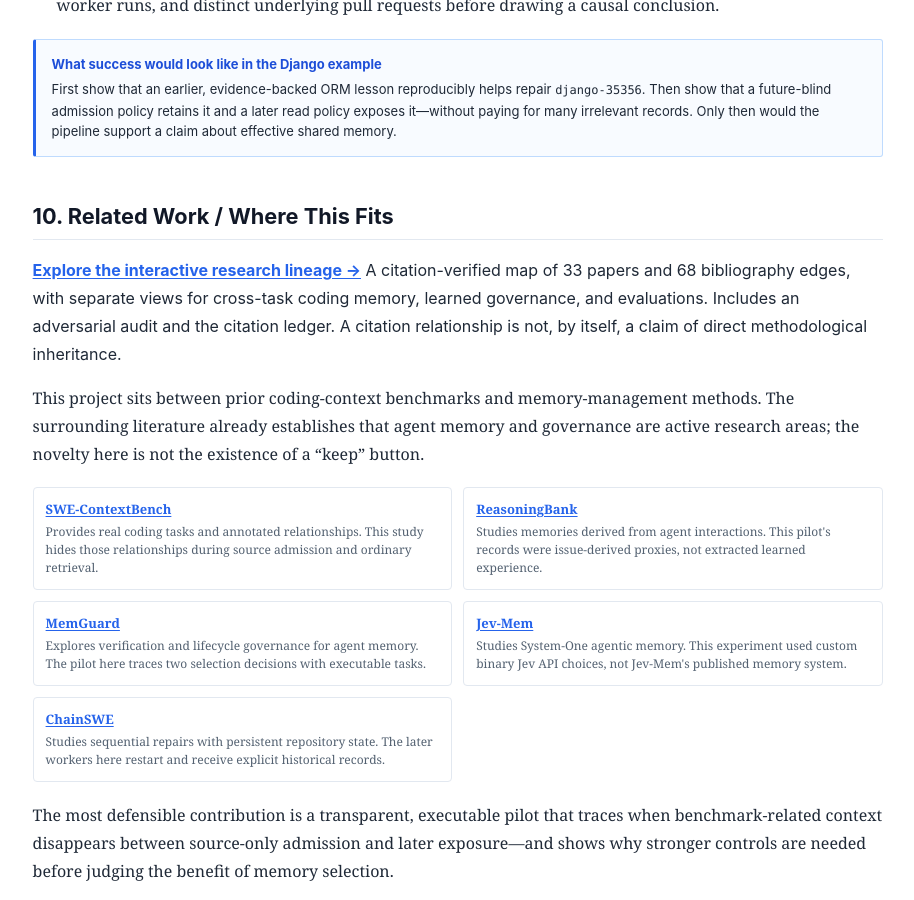
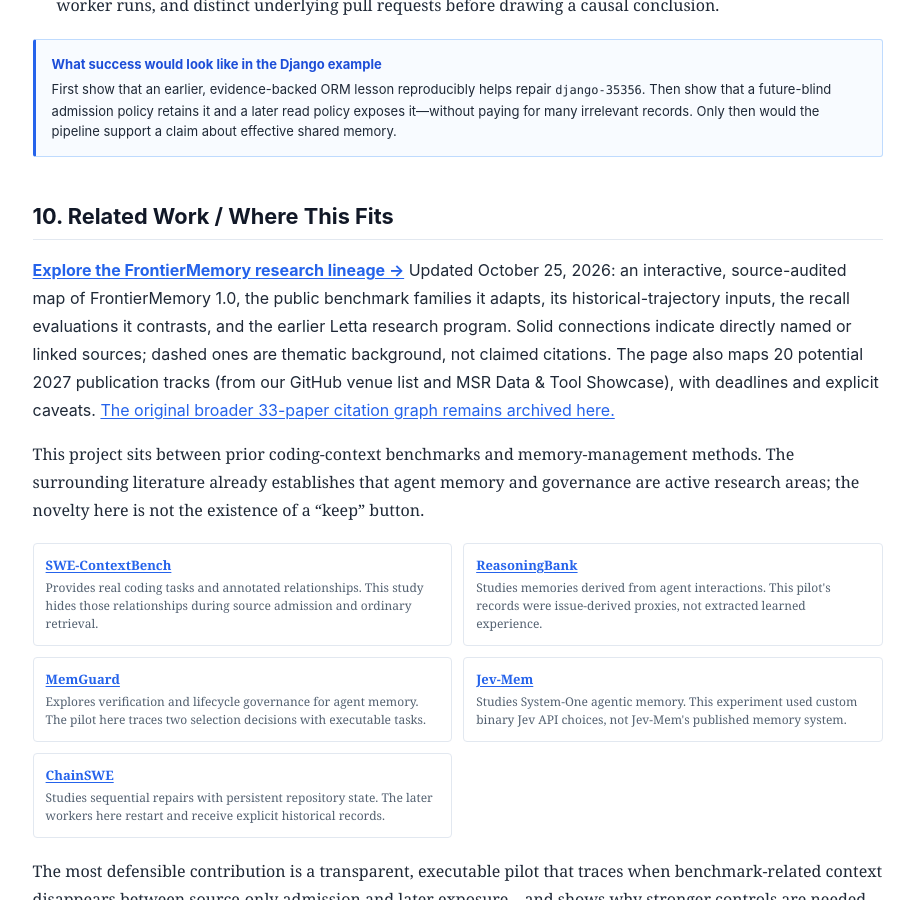
Before and after one commit to Vedant2100/vedant2100.github.io, a Jekyll site: the page fleet-mem/index.html, which Jekyll copies as it is, in a window 1280 px wide and 900 px high, scrolled down 10957 px. Shown: the whole window, without its empty margins (342-1256 px from the left). Built offline with Jekyll 4.4.1, drawn with Linux system fonts in a browser that asks for light colours.

Commit message:
Update FleetMem research blog to feature FrontierMemory lineage and venue map

```diff
--- a/fleet-mem/index.html
+++ b/fleet-mem/index.html
@@ -498,7 +498,7 @@ Example.objects.select_related(
       </div>
 
       <h2 id="related">10. Related Work / Where This Fits</h2>
-      <p class="sans"><strong><a href="/fleet-mem/lineage/">Explore the interactive research lineage →</a></strong> A citation-verified map of 33 papers and 68 bibliography edges, with separate views for cross-task coding memory, learned governance, and evaluations. Includes an adversarial audit and the citation ledger. A citation relationship is not, by itself, a claim of direct methodological inheritance.</p>
+      <p class="sans"><strong><a href="/fleet-mem/lineage/">Explore the FrontierMemory research lineage →</a></strong> Updated October 25, 2026: an interactive, source-audited map of FrontierMemory 1.0, the public benchmark families it adapts, its historical-trajectory inputs, the recall evaluations it contrasts, and the earlier Letta research program. Solid connections indicate directly named or linked sources; dashed ones are thematic background, not claimed citations. The page also maps 20 potential 2027 publication tracks (from our GitHub venue list and MSR Data & Tool Showcase), with deadlines and explicit caveats. <a href="/fleet-mem/lineage/network/">The original broader 33-paper citation graph remains archived here.</a></p>
       <p>This project sits between prior coding-context benchmarks and memory-management methods. The surrounding literature already establishes that agent memory and governance are active research areas; the novelty here is not the existence of a “keep” button.</p>
       <div class="related">
         <div><b><a href="https://arxiv.org/abs/2602.08316">SWE-ContextBench</a></b><span>Provides real coding tasks and annotated relationships. This study hides those relationships during source admission and ordinary retrieval.</span></div>
```
